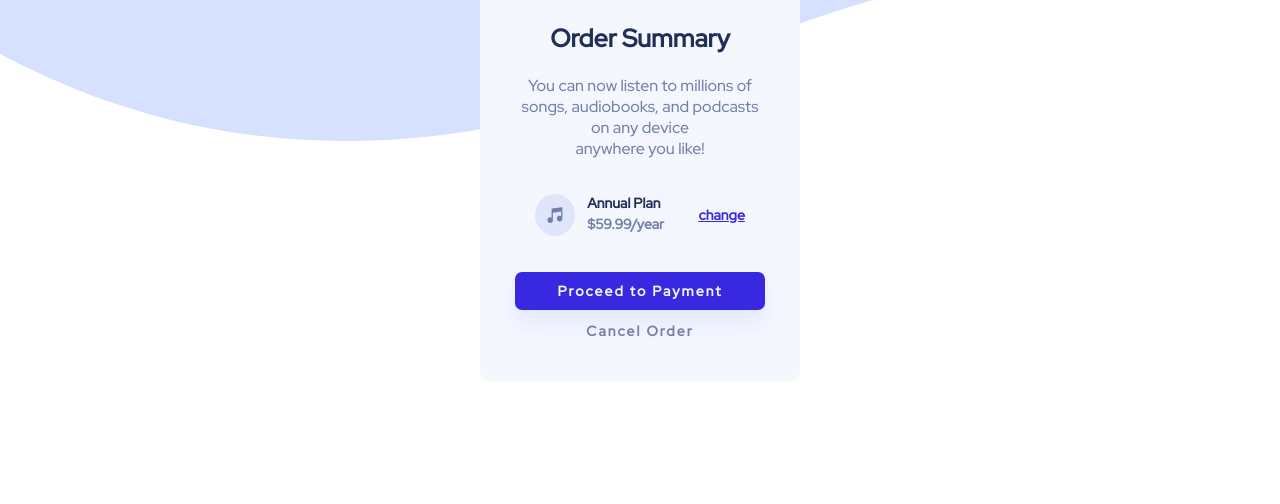
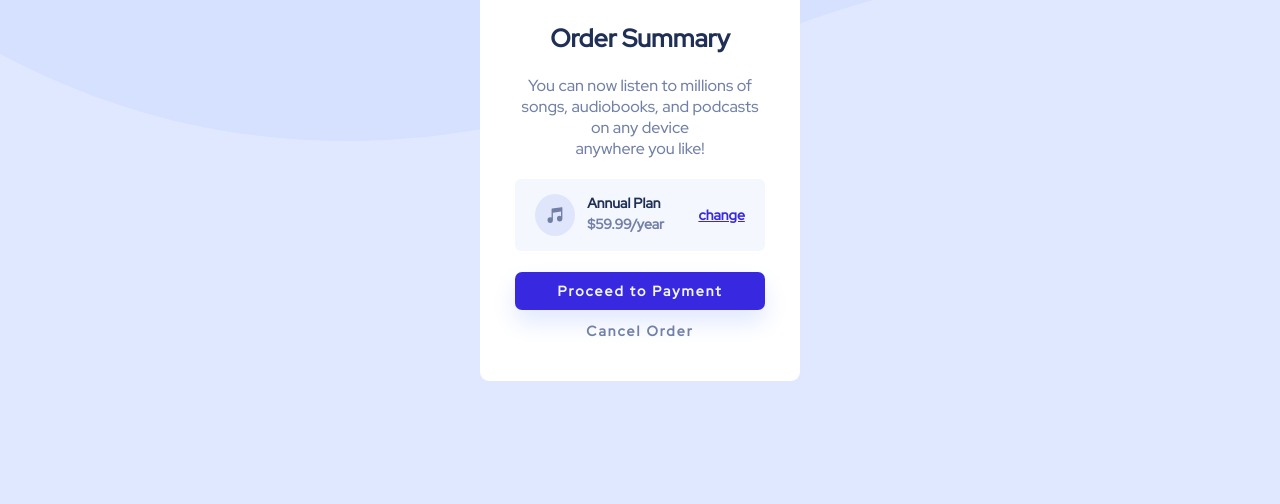
Before and after one commit to jonathan401/Summary-component-main-solution, a plain HTML site: page index.html in a window 1280 px wide. Shown: the part 296-800 px from the top of the page. Drawn offline with Linux system fonts and the light colour scheme.

Commit message:
update style.css

```diff
--- a/style.css
+++ b/style.css
@@ -27,6 +27,7 @@ body {
     height: 100vh;
     background-image: url('images/pattern-background-mobile.svg');
     background-repeat: no-repeat;
+    background-color: var(--Pale-blue);
     background-size: cover;
     background-position: 50% 50%;
 }
@@ -45,7 +46,7 @@ body {
 
 .card-body {
     padding: 3.5rem;
-    background: var(--Very-pale-blue);
+    background: #fff;
 }
 
 .card-text {
@@ -148,6 +149,7 @@ body {
 @media screen and (min-width: 1024px) {
     body {
         background: url('images/pattern-background-desktop.svg');
+        background-color: var(--Pale-blue);
         background-repeat: no-repeat;
     }
 }
```
